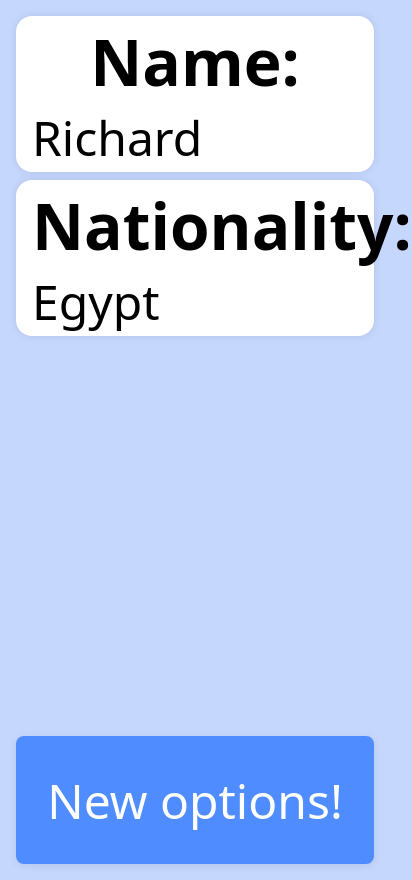
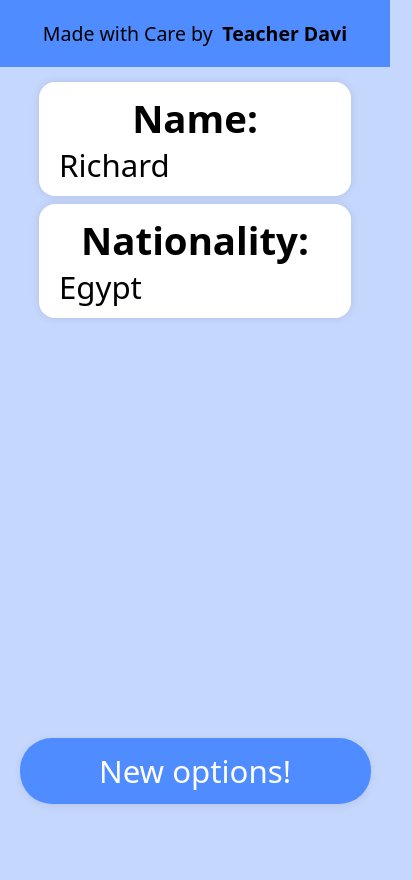
Before and after one commit to Odaviespecifico/Card-Randomizer, a website built with Vite: page index.html in a window 390 px wide. Shown: the whole page, 412 px wide, since content can reach past the window. After the commit the page ends 844 px from the top, so only its background shows below. Built offline with nearby package versions, Linux system fonts and the light colour scheme.

Commit message:
Refactor HTML structure and enhance CSS styles for improved layout and responsiveness

```diff
--- a/index.html
+++ b/index.html
@@ -8,6 +8,12 @@
     <script src="src/main.js" defer type="module"></script>
   </head>
   <body>
+    <div class="content">
+
+      <div class="header">
+        Made with Care by <strong>&ensp;Teacher Davi</strong>
+      </div>
+
       <div class="main-div">
         <div class="card">
           <h1>Name:</h1>
@@ -20,4 +26,5 @@
       </div>
       <button class="refresh">New options!</button>
     </body>
+  </div>
 </html>
--- a/src/style.css
+++ b/src/style.css
@@ -1,49 +1,80 @@
 * {
   font-family: system-ui, -apple-system, BlinkMacSystemFont, 'Segoe UI', Roboto, Oxygen, Ubuntu, Cantarell, 'Open Sans', 'Helvetica Neue', sans-serif;
+  box-sizing: border-box;
 }
 body {
   background-color: rgb(198, 215, 253);
-  padding: 8px;
+  overflow: hidden;
+  margin: 0px;
+  height: 100vh;
+}
+
+.content {
+  display: flex;
+  flex-direction: column;
+  gap: 15px;
+  height: 100%;
+  width: 100%;
+  align-items: center;
+  justify-content: center;
 }
 .main-div{
   display: flex;
   flex-direction: column;
   gap: 8px;
+  width: 100%;
+  align-items: center;
 }
 .card {
   background-color: white;
-  padding: 2px 16px;
+  padding: 10px 20px;
   border-radius: 16px;
   box-shadow: 0px 0px 8px rgba(0, 0, 0, 0.1)  ;
+  margin: 0px 16px;
+  width: 80%;
 }
 h1 {
   margin: 0px;
   text-align: center;
-  font-size: 4rem;
+  font-size: min(2.4rem, 10vw);
 }
 
 h2 {
   margin: 0px;
-  font-size: 3rem;
+  font-size: min(2rem, 8vw);
   font-weight: 400;
 }
 
 button {
+  position: relative;
+  bottom: 40px;
   padding: 12px 24px;
   background-color: #4f8cff;
   color: white;
   border: none;
-  border-radius: 8px;
+  border-radius: 32px;
+  margin: 0px 16px 0px 16px;;
   font-size: 1.25rem;
   cursor: pointer;
   transition: background 0.2s;
   box-shadow: 0 2px 8px rgba(0,0,0,0.08);
-  width: 100%;
-  height: 128px;
-  margin-top: 400px;
-  font-size: 3rem;
+  width: 90%;
+  height: fit-content;
+  margin-top: auto;
+  font-size: min(2rem, 8vw);
   }
 
   button:hover {
     background-color: #2563eb;
 }
+
+.header {
+  width: 100%;
+  height: fit-content;
+  padding: 20px;
+  background-color: #4f8cff;
+  display: flex;
+  align-items: center;
+  justify-content: center;
+  font-size: 5vw;
+}
```
Lines whose indentation alone changed are shown as unchanged.
